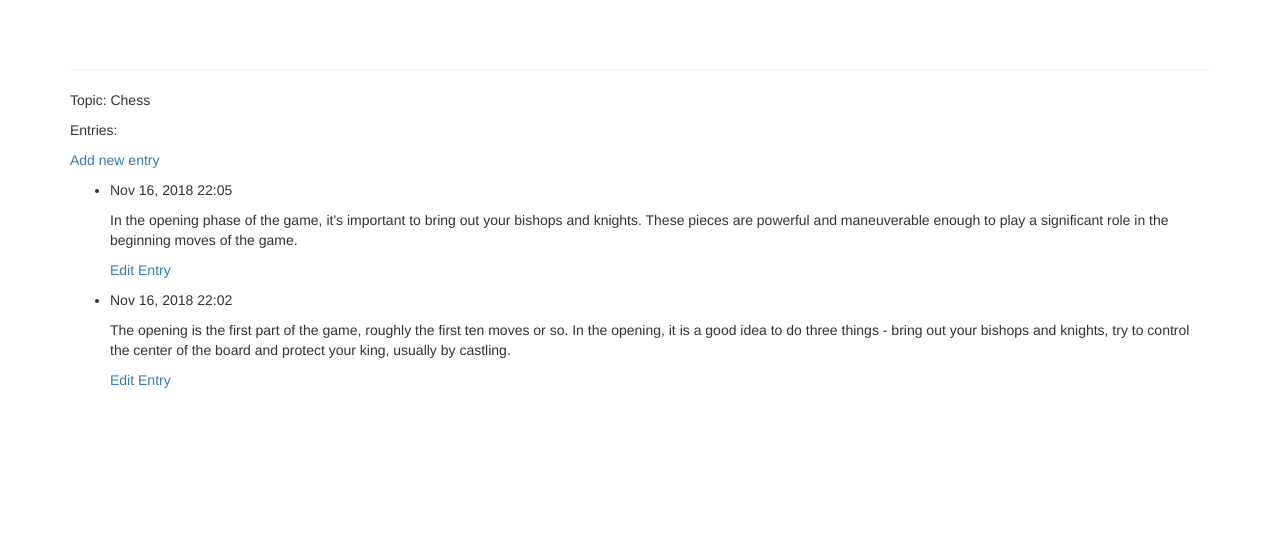
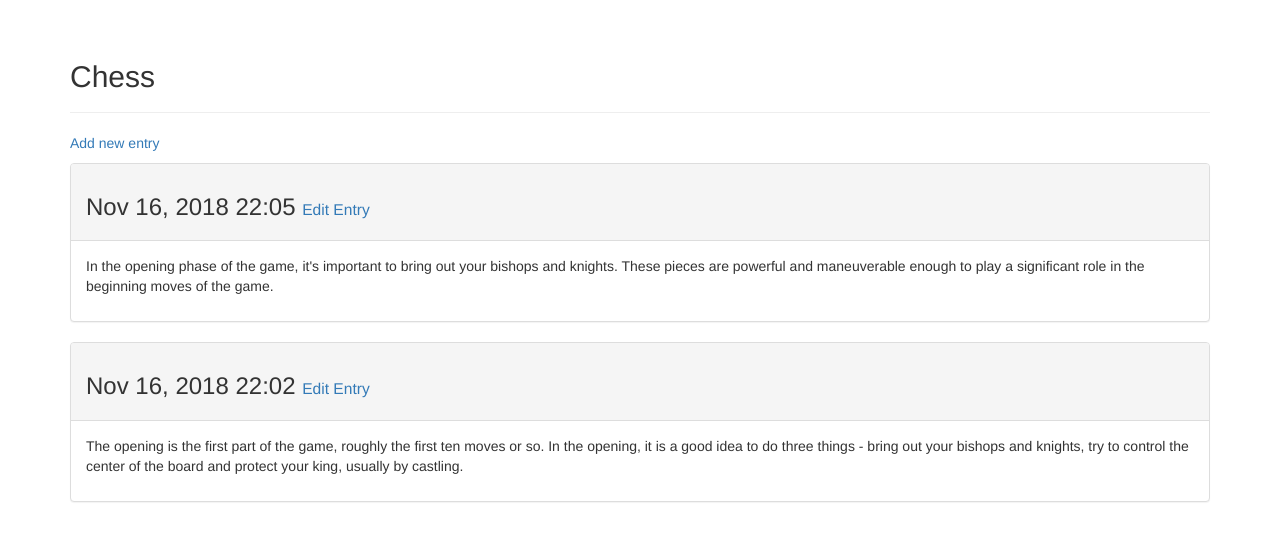
Before and after one commit to AntaeusNar/LearningLog-Django, a Django app: page /topics/1/ in a window 1280 px wide. Shown: the part 51-592 px from the top of the page. Run offline with Django 3.2, Linux system fonts and the light colour scheme; a user stored in the database is signed in; data comes from the database, SQL or seed files in the repository; some libraries are stand-ins or nearby versions.

Commit message:
updated topic and topics.html to bootstrap3

```diff
--- a/learning_logs/templates/learning_logs/topic.html
+++ b/learning_logs/templates/learning_logs/topic.html
@@ -1,25 +1,33 @@
 {% extends 'learning_logs/base.html' %}
+
+{% block header %}
+    <h2>{{ topic }}</h2>
+{% endblock header %}
 
 {% block content %}
 
-<p>Topic: {{topic}}</p>
-
-<p>Entries:</p>
 <p>
     <a href="{% url 'learning_logs:new_entry' topic.id %}">Add new entry</a>
 </p>
-<ul>
+
     {% for entry in entries %}
-    <li>
-        <p>{{entry.date_added|date:'M d, Y H:i'}}</p>
-        <p>{{entry.text|linebreaks}}</p>
-        <p>
-            <a href="{% url 'learning_logs:edit_entry' entry.id %}">Edit Entry</a>
-        </p>
-    </li>
+    <div class="panel panel-default">
+        <div class="panel-heading">
+            <h3>
+                {{ entry.date_added|date:'M d, Y H:i' }}
+                <small>
+                    <a href="{% url 'learning_logs:edit_entry' entry.id %}">Edit Entry</a>
+                </small>
+            </h3>
+        </div>
+        <div class="panel-body">
+            {{ entry.text|linebreaks }}
+        </div>
+    </div><!--panel-->
+
     {% empty %}
-    <li> There are not entries for this topic yet.</li>
+        There are not entries for this topic yet.
     {% endfor %}
-</ul>
+
 
 {% endblock content %}
```
Also changed, not shown: learning_logs/templates/learning_logs/topics.html (+8 -4 lines).
